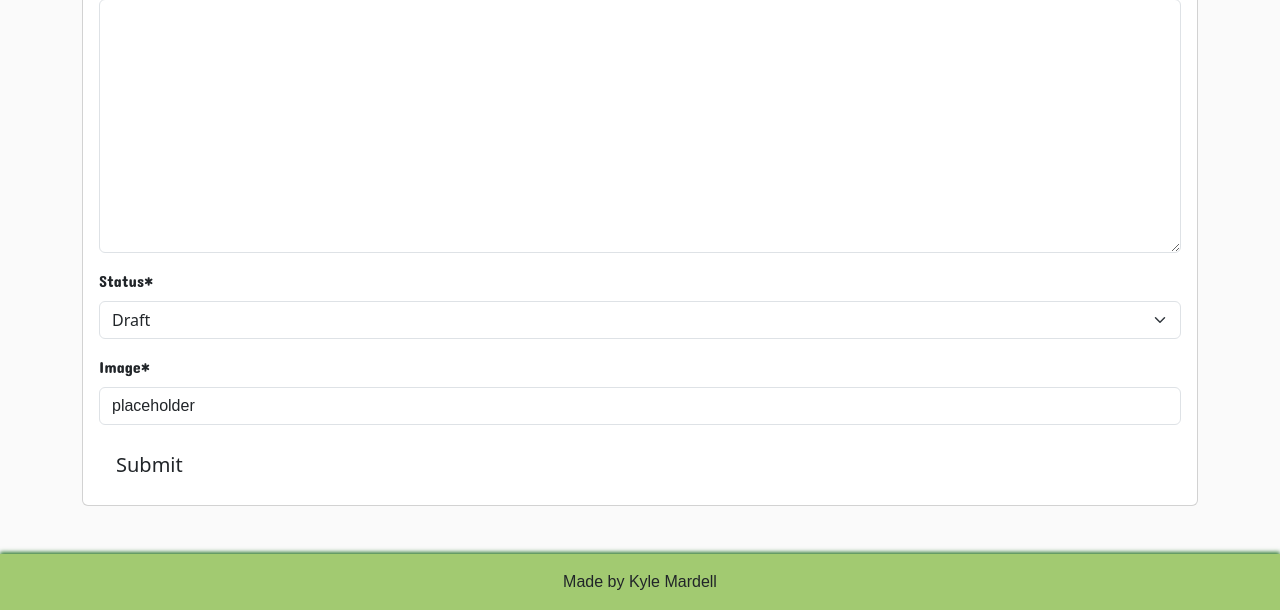
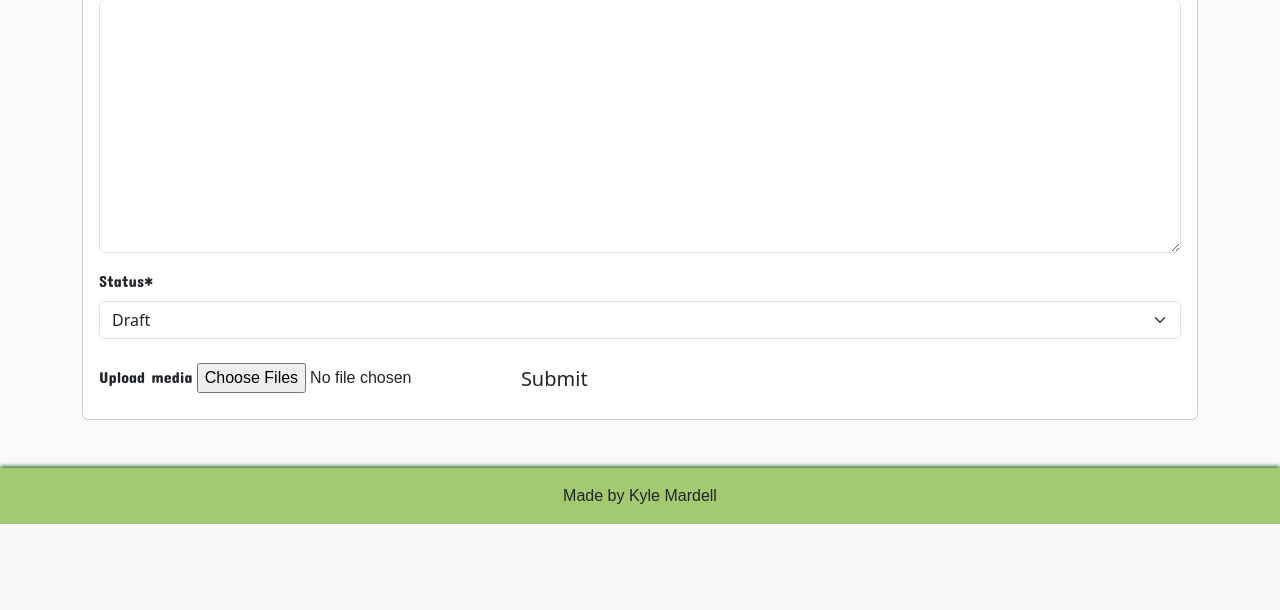
Before and after one commit to KyleMardell/bee-teach, a Django app: page /resource_create/ in a window 1280 px wide. Shown: the part 675-1285 px from the top of the page. After the commit the page ends 1199 px from the top, so only its background shows below. Run offline with Django 5.2, Linux system fonts and the light colour scheme; the visitor is signed in with stand-in values (Sample User, id 1); some libraries are stand-ins or nearby versions; some web fonts are replaced.

Commit message:
Add code to handle input of multiple media files.

```diff
--- a/post/templates/post/resource_create.html
+++ b/post/templates/post/resource_create.html
@@ -16,7 +16,8 @@
                 <div class="card-body">
                     <form id="resourceForm" method="post" enctype="multipart/form-data">
                         {{ resource_form | crispy }}
-                        {{ media_form | crispy }}
+                        <label for="id_featured_media">Upload media</label>
+                        <input type="file" name="featured_media" id="id_featured_media" multiple>
                         {% csrf_token %}
                         <button id="submitButton" type="submit" class="btn btn-lg">Submit</button>
                     </form>
--- a/post/views.py
+++ b/post/views.py
@@ -89,17 +89,16 @@ def resource_create(request):
 
     if request.method == 'POST':
         resource_form = ResourceForm(request.POST)
-        media_form = MediaForm(request.POST, request.FILES)
+        media_files = request.FILES.getlist('featured_media')
 
-        if resource_form.is_valid() and media_form.is_valid():
+        if resource_form.is_valid():
             resource = resource_form.save(commit=False)
             resource.slug = slugify(resource.title)
             resource.author = request.user
             resource.save()
 
-            media = media_form.save(commit=False)
-            media.resource = resource
-            media.save()
+            for media_file in media_files:
+                Media.objects.create(resource=resource, featured_media=media_file)
 
     resource_form = ResourceForm()
     media_form = MediaForm()
```
